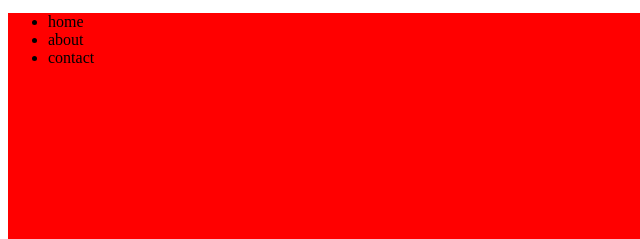
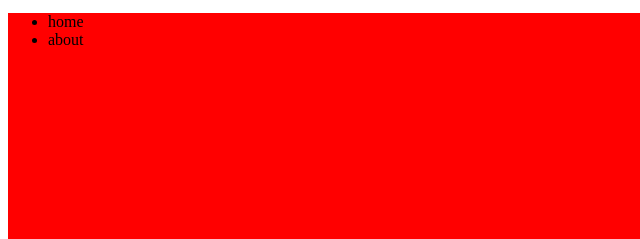
Before and after one commit to Fesleen/month-2-lesson-1, a plain HTML site: page index.html in a window 1280 px wide. Shown: the part 159-398 px from the top of the page, 0-640 px from the left. Drawn offline with Linux system fonts and the light colour scheme.

Commit message:
header component comment li teg contact text

```diff
--- a/index.html
+++ b/index.html
@@ -20,7 +20,7 @@
         <ul>
             <li>home</li>
             <li>about</li>
-            <li>contact</li>
+            <!-- <li>contact</li> -->
         </ul>
         </div>
 
```
